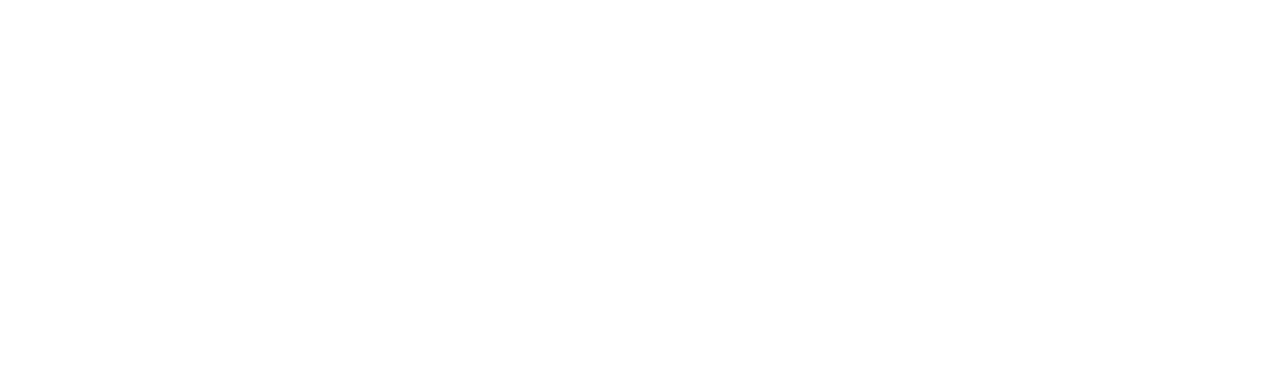
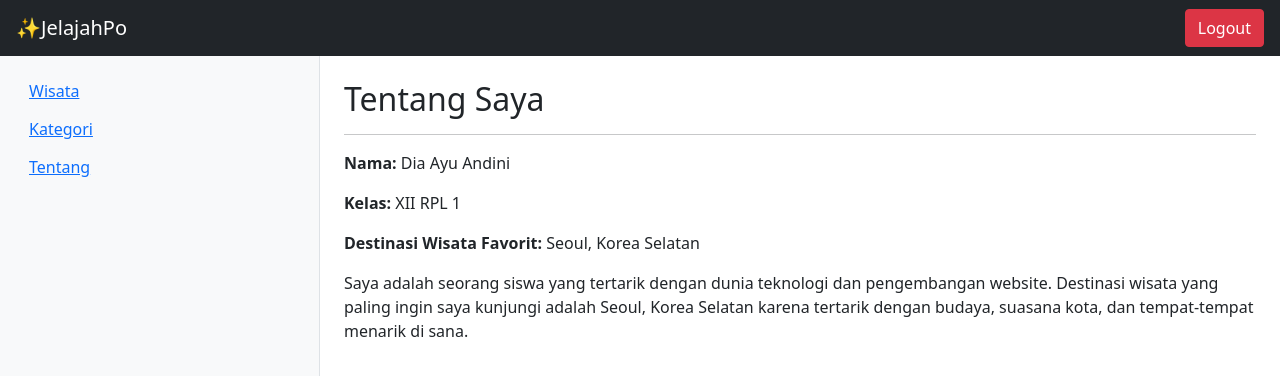
Before and after one commit to ndindootttttt/JelajahPo, a React (Vite) app in the folder jelajahpo-frontend/: page /tentang in a window 1280 px wide. Before the commit this address had no page. Shown: the top 376 px of the page. Built offline with nearby package versions, Linux system fonts and the light colour scheme.

Commit message:
tentang.jsx

```diff
--- a/jelajahpo-frontend/src/App.jsx
+++ b/jelajahpo-frontend/src/App.jsx
@@ -3,6 +3,7 @@
 import Home from "./pages/Home";
 import Wisata from "./pages/Wisata";
 import Kategori from "./pages/Kategori";
+import Tentang from "./pages/Tentang";
 
 export default function App() {
   return (
@@ -12,6 +13,7 @@
           <Route index element={<Home />} />
           <Route path="wisata" element={<Wisata />} />
           <Route path="kategori" element={<Kategori />} />
+          <Route path="/tentang" element={<Tentang />} />
         </Route>
       </Routes>
     </BrowserRouter>
--- a/jelajahpo-frontend/src/pages/Home.jsx
+++ b/jelajahpo-frontend/src/pages/Home.jsx
@@ -1,3 +1,4 @@
 export default function Home() {
   return <h2>Selamat Datang di JelajahPo ✨ </ h2>;
+  <hr />
 }
--- a/jelajahpo-frontend/src/pages/Kategori.jsx
+++ b/jelajahpo-frontend/src/pages/Kategori.jsx
@@ -1,3 +1,4 @@
 export default function Kategori() {
   return <h2>Halaman Kategori</h2>;
+  <hr />
 }
--- a/jelajahpo-frontend/src/pages/Tentang.jsx
+++ b/jelajahpo-frontend/src/pages/Tentang.jsx
@@ -0,0 +1,27 @@
+export default function Tentang() {
+  return (
+    <div className="container mt-4">
+      <h2>Tentang Saya</h2>
+      <hr />
+
+      <p>
+        <strong>Nama:</strong> Dia Ayu Andini
+      </p>
+
+      <p>
+        <strong>Kelas:</strong> XII RPL 1
+      </p>
+
+      <p>
+        <strong>Destinasi Wisata Favorit:</strong> Seoul, Korea Selatan
+      </p>
+
+      <p>
+        Saya adalah seorang siswa yang tertarik dengan dunia teknologi dan
+        pengembangan website. Destinasi wisata yang paling ingin saya kunjungi
+        adalah Seoul, Korea Selatan karena tertarik dengan budaya, suasana
+        kota, dan tempat-tempat menarik di sana.
+      </p>
+    </div>
+  );
+}
--- a/jelajahpo-frontend/src/pages/Wisata.jsx
+++ b/jelajahpo-frontend/src/pages/Wisata.jsx
@@ -1,3 +1,4 @@
 export default function Wisata() {
   return <h2>Halaman Wisata</h2>;
+  <hr />
 }
```
